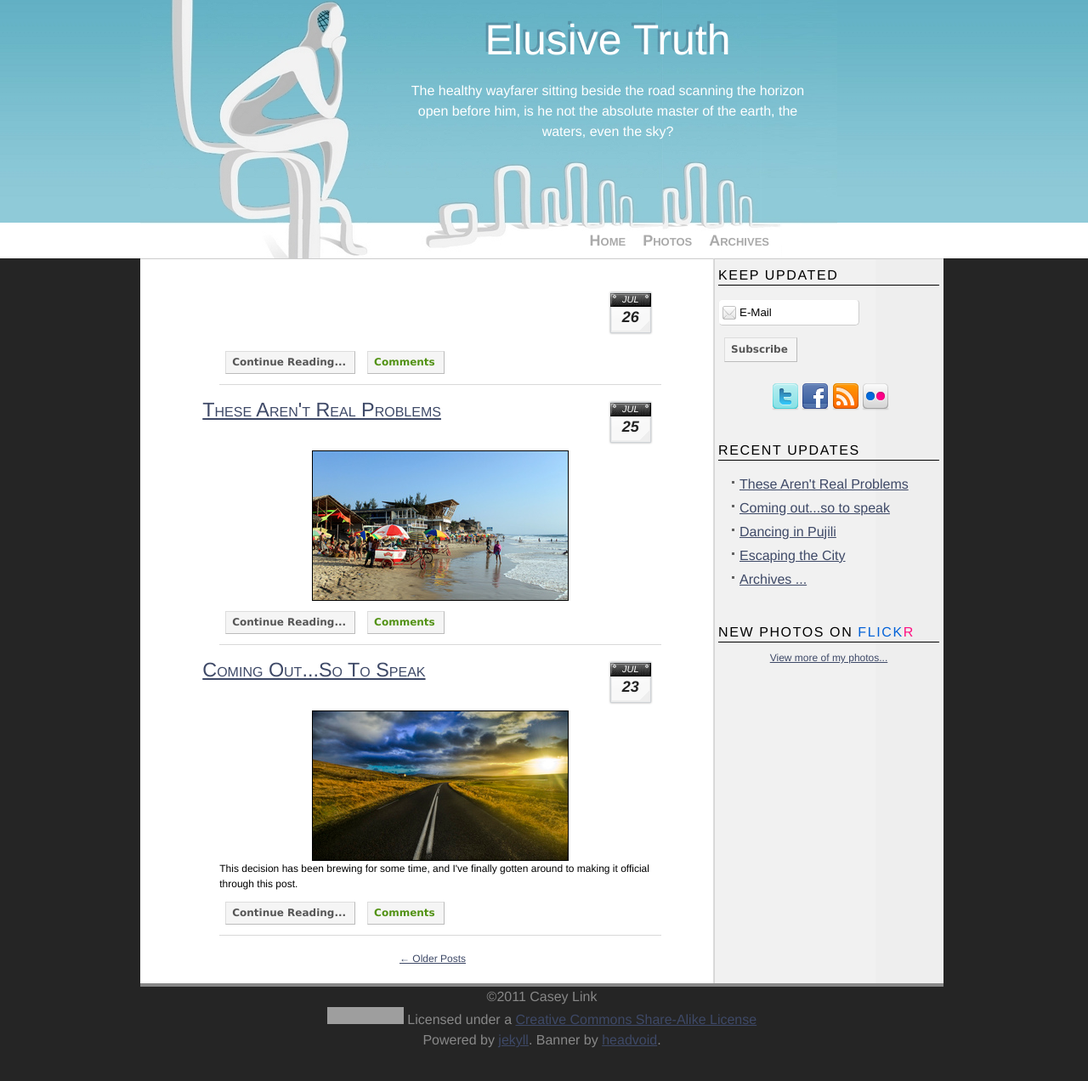
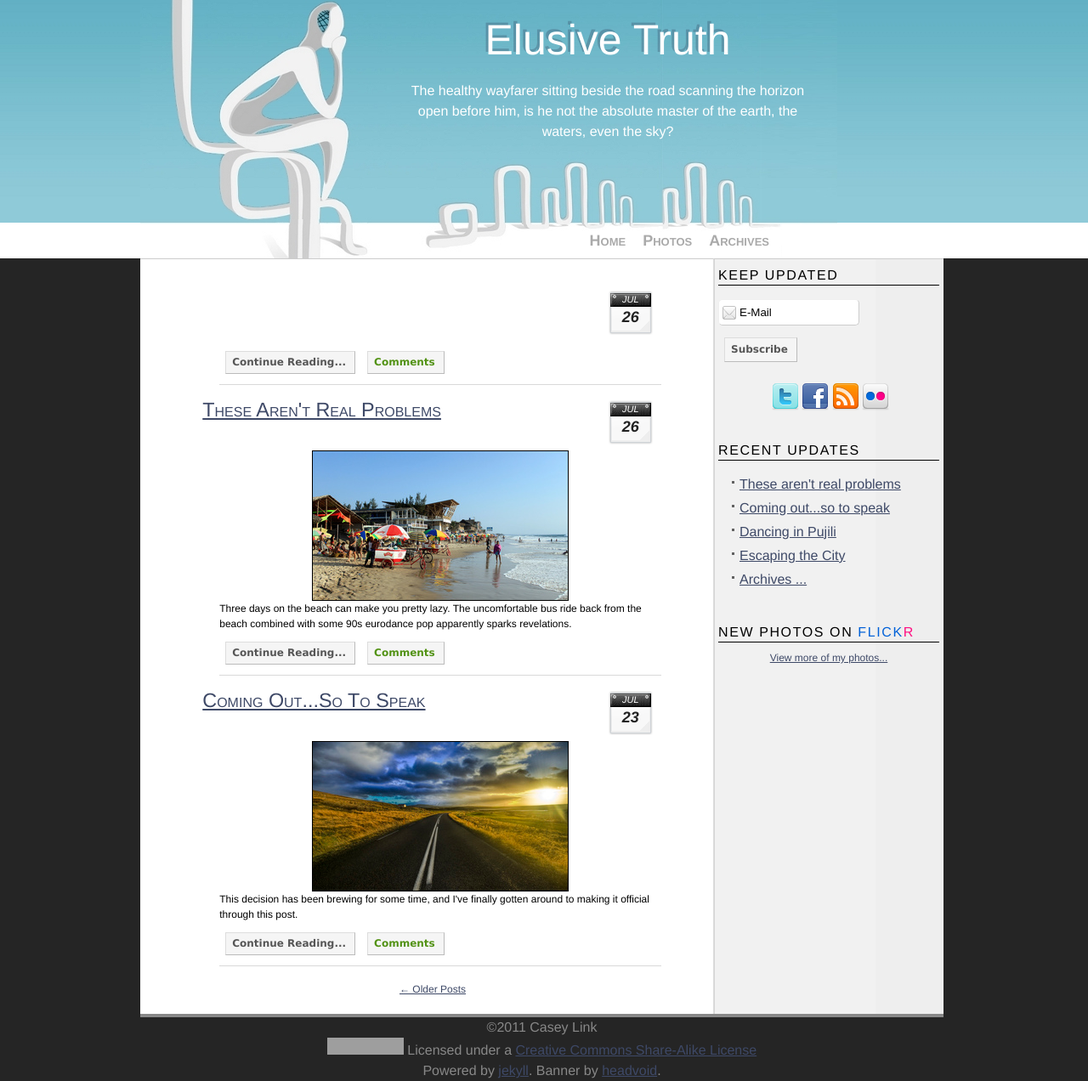
Before and after one commit to Ramblurr/elusivetruth, a Jekyll site: the page built from index.html, in a window 1280 px wide. Shown: the whole page at 85% size. Built offline with Jekyll 4.4.1, drawn with Linux system fonts in a browser that asks for light colours; some web fonts are replaced; Markdown is read by kramdown in place of the engine named in the settings; the list of posts is cut into pages by our own code; comment, search, counter and statistics services are not loaded; before the commit the page ends 1236 px from its top, so only the background shows below that; grey boxes are pictures that could not be loaded.

Commit message:
Editing + teaser

```diff
--- a/_posts/2011-07-25-these-aren't-real-problems.markdown
+++ b/_posts/2011-07-26-these-aren't-real-problems.markdown
@@ -1,8 +1,8 @@
 ---
 layout: post
-title: These Aren't Real Problems
+title: These aren't real problems
 uuid: 21215588-b723-11e0-8327-525400e84d96
-teaser:
+teaser: Three days on the beach can make you pretty lazy. The uncomfortable bus ride back from the beach combined with some 90s eurodance pop apparently sparks revelations.
 teaser-img: montanita
 published: true
 ---
```
Also changed, not shown: other parts of _posts/2011-07-26-these-aren't-real-problems.markdown (+1 -1 lines).
